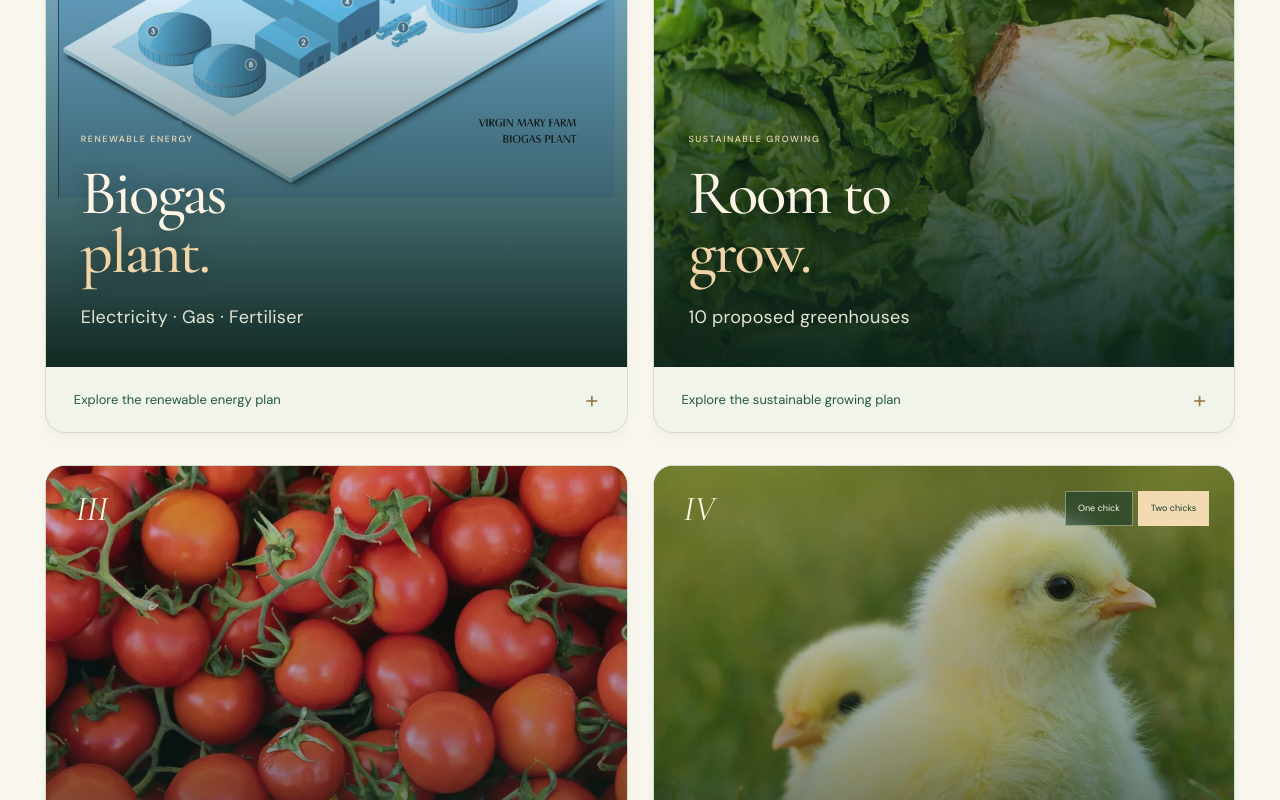
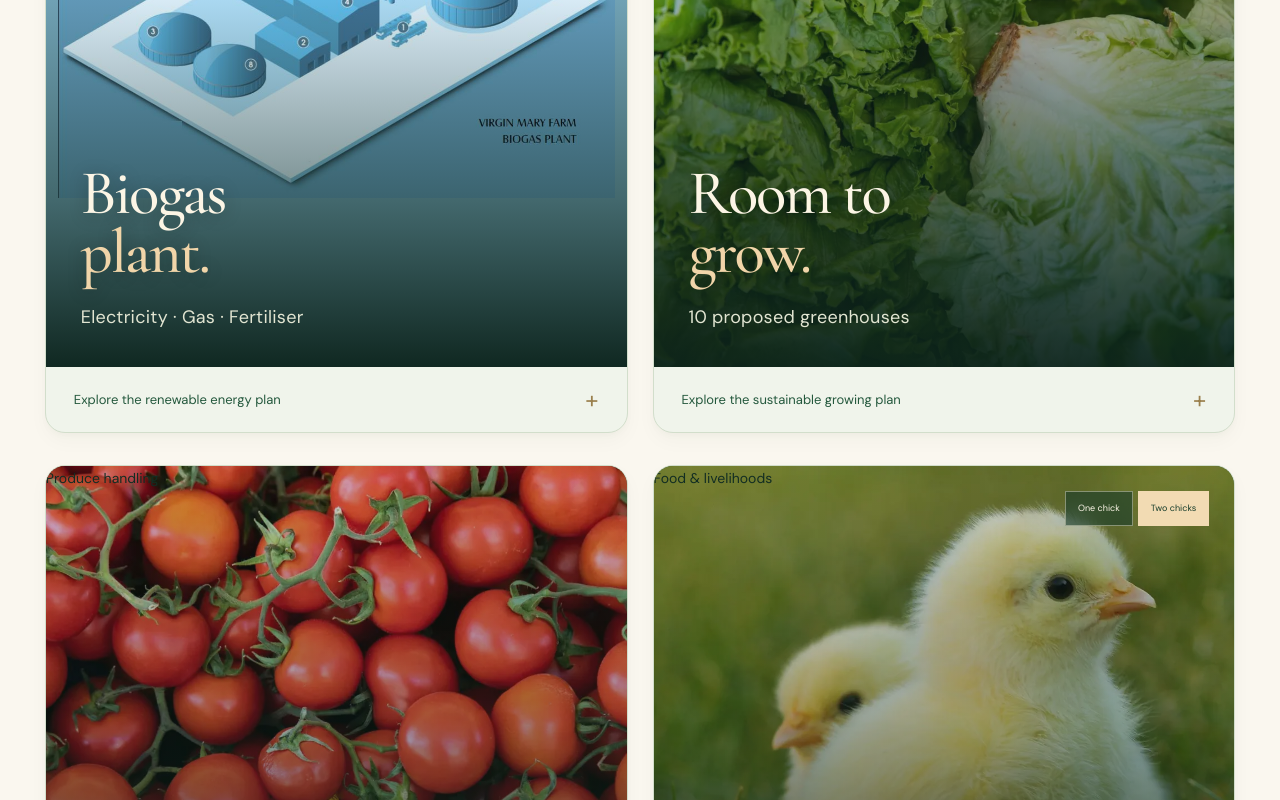
Before and after one commit to Hero988/RiseMeUp, a React (Vite) app: page / in a window 1280 px wide. Shown: the part 8440-9240 px from the top of the page. Built offline with nearby package versions, Linux system fonts and the light colour scheme; a web font is replaced by a local one.

Commit message:
Remove farm panel numerals and move category labels to top left

```diff
--- a/src/components/FarmPlan.tsx
+++ b/src/components/FarmPlan.tsx
@@ -18,7 +18,7 @@ export default function FarmPlan() {
               width="1024"
               height="658"
               loading="eager"
-            /><span className="panel-number">I</span><div className="panel-copy"><p className="eyebrow">Renewable energy</p><h4>Biogas<br /><em>plant.</em></h4><p className="output">Electricity · Gas · Fertiliser</p></div></div><details className="project-details"><summary>Explore the renewable energy plan <span aria-hidden="true">+</span></summary><div className="detail-inner"><p className="caption">Original biogas concept picture retained</p>
+            /><p className="panel-category">Renewable energy</p><div className="panel-copy"><h4>Biogas<br /><em>plant.</em></h4><p className="output">Electricity · Gas · Fertiliser</p></div></div><details className="project-details"><summary>Explore the renewable energy plan <span aria-hidden="true">+</span></summary><div className="detail-inner"><p className="caption">Original biogas concept picture retained</p>
 
 
 
@@ -43,7 +43,7 @@ export default function FarmPlan() {
               produced within the farm, supporting a more self-sufficient
               agricultural system.
             </p>
-</div></div>          </div></details></article><article className="project" id="commercial-greenhouses"><div className="panel"><img src="/farm-plan/lettuce.webp" alt="Fresh lettuce illustrating the proposed growing programme" loading="eager" /><span className="panel-number">II</span><div className="panel-copy"><p className="eyebrow">Sustainable growing</p><h4>Room to<br /><em>grow.</em></h4><p className="output">10 proposed greenhouses</p></div></div><details className="project-details"><summary>Explore the sustainable growing plan <span aria-hidden="true">+</span></summary><div className="detail-inner"><p className="caption">Your supplied photograph · illustrative use</p>
+</div></div>          </div></details></article><article className="project" id="commercial-greenhouses"><div className="panel"><img src="/farm-plan/lettuce.webp" alt="Fresh lettuce illustrating the proposed growing programme" loading="eager" /><p className="panel-category">Sustainable growing</p><div className="panel-copy"><h4>Room to<br /><em>grow.</em></h4><p className="output">10 proposed greenhouses</p></div></div><details className="project-details"><summary>Explore the sustainable growing plan <span aria-hidden="true">+</span></summary><div className="detail-inner"><p className="caption">Your supplied photograph · illustrative use</p>
 
 
 
@@ -71,7 +71,7 @@ export default function FarmPlan() {
               agricultural jobs and skills that families can use to build
               livelihoods.
             </p>
-</div></div>          </div></details></article><article className="project" id="sorting-packaging"><div className="panel"><img src="/farm-plan/tomatoes.webp" alt="Freshly harvested tomatoes illustrating produce handling" loading="lazy" /><span className="panel-number">III</span><div className="panel-copy"><p className="eyebrow">Produce handling</p><h4>Sorting and<br /><em>packaging plant.</em></h4><p className="output">Sorting · Packing · Reaching markets</p></div></div><details className="project-details"><summary>Explore the produce handling plan <span aria-hidden="true">+</span></summary><div className="detail-inner"><p className="caption">Your supplied photograph · illustrative use</p>
+</div></div>          </div></details></article><article className="project" id="sorting-packaging"><div className="panel"><img src="/farm-plan/tomatoes.webp" alt="Freshly harvested tomatoes illustrating produce handling" loading="lazy" /><p className="panel-category">Produce handling</p><div className="panel-copy"><h4>Sorting and<br /><em>packaging plant.</em></h4><p className="output">Sorting · Packing · Reaching markets</p></div></div><details className="project-details"><summary>Explore the produce handling plan <span aria-hidden="true">+</span></summary><div className="detail-inner"><p className="caption">Your supplied photograph · illustrative use</p>
 
 
 
@@ -97,7 +97,7 @@ export default function FarmPlan() {
               harvest and creating work beyond growing, in packing, handling and
               distribution.
             </p>
-</div></div>          </div></details></article><article className="project" id="poultry-farm"><div className="panel"><img id="poultry-photo" src={poultryPhoto.src} alt={poultryPhoto.alt} loading="lazy" /><span className="panel-number">IV</span><div className="photo-choice" role="group" aria-label="Choose poultry photograph"><button type="button" onClick={() => setPoultryPhoto({src: "/farm-plan/chick.webp", alt: "A young chick sitting in grass"})} aria-pressed={poultryPhoto.src === "/farm-plan/chick.webp"}>One chick</button><button type="button" onClick={() => setPoultryPhoto({src: "/farm-plan/chicks.webp", alt: "Two young chicks in grass"})} aria-pressed={poultryPhoto.src === "/farm-plan/chicks.webp"}>Two chicks</button></div><div className="panel-copy"><p className="eyebrow">Food & livelihoods</p><h4>Small beginnings.<br /><em>New possibilities.</em></h4><p className="output">Egg production · Poultry farming</p></div></div><details className="project-details"><summary>Explore the food & livelihoods plan <span aria-hidden="true">+</span></summary><div className="detail-inner"><p className="caption">Your supplied photograph · illustrative use</p>
+</div></div>          </div></details></article><article className="project" id="poultry-farm"><div className="panel"><img id="poultry-photo" src={poultryPhoto.src} alt={poultryPhoto.alt} loading="lazy" /><div className="photo-choice" role="group" aria-label="Choose poultry photograph"><button type="button" onClick={() => setPoultryPhoto({src: "/farm-plan/chick.webp", alt: "A young chick sitting in grass"})} aria-pressed={poultryPhoto.src === "/farm-plan/chick.webp"}>One chick</button><button type="button" onClick={() => setPoultryPhoto({src: "/farm-plan/chicks.webp", alt: "Two young chicks in grass"})} aria-pressed={poultryPhoto.src === "/farm-plan/chicks.webp"}>Two chicks</button></div><p className="panel-category">Food & livelihoods</p><div className="panel-copy"><h4>Small beginnings.<br /><em>New possibilities.</em></h4><p className="output">Egg production · Poultry farming</p></div></div><details className="project-details"><summary>Explore the food & livelihoods plan <span aria-hidden="true">+</span></summary><div className="detail-inner"><p className="caption">Your supplied photograph · illustrative use</p>
 
 
 
```
